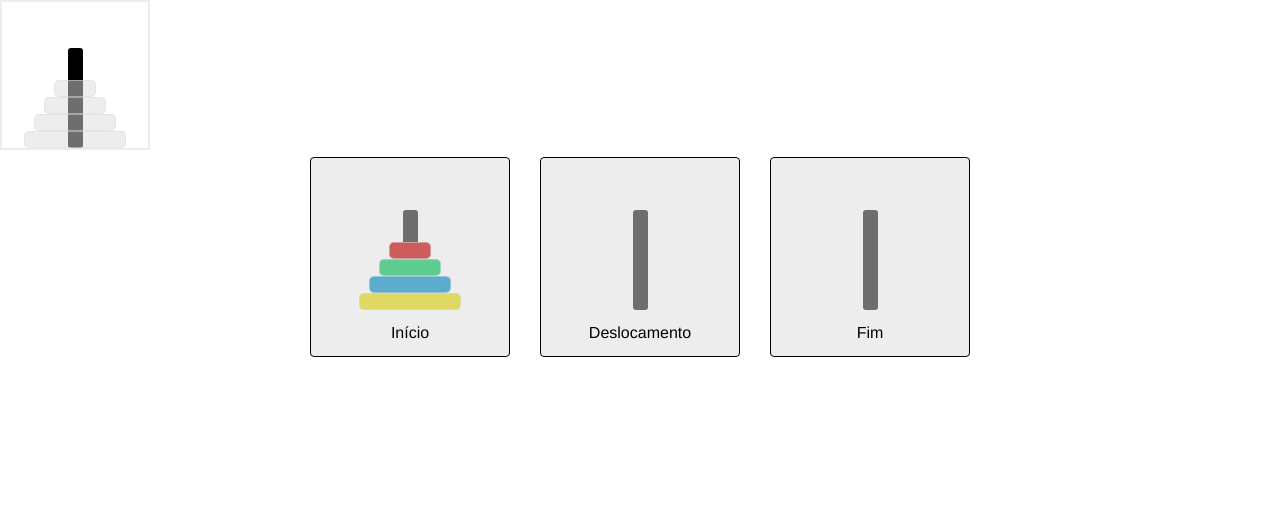
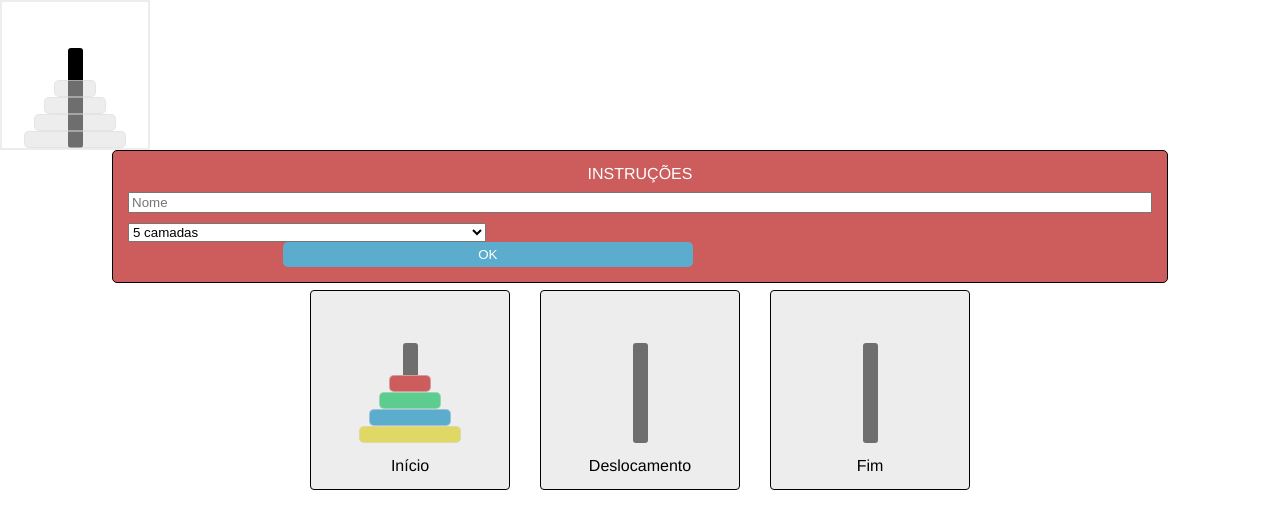
Before and after one commit to Kenzie-Academy-Brasil-Developers/entrega-torre-de-hanoi-sprint-5-emanuelz-martins, a website: page index.html in a window 1280 px wide. Drawn offline with Linux system fonts and the light colour scheme.

Commit message:
card completo

```diff
--- a/index.html
+++ b/index.html
@@ -20,10 +20,18 @@
             </div>
         </header>
         <main>
-            <section id="instrucoes">
-
-            </section>
-            <section id="secaoTorres">
+            <div id="instrucoes" class="instrucoes">
+                <h2 class="instrucoes__titulo"> INSTRUÇÕES </h2>
+                <p class="instrucoes__paragrafo"></p>
+                <input id="nome" class="instrucoes__entrada" type="text" placeholder="Nome">
+                <select id="dificuldade-select" class="instrucoes__select">
+                    <option value="5">5 camadas</option>
+                    <option value="4">4 camadas</option>
+                    <option value="3">3 camadas</option>
+                </select>
+                <button id="instrucoes-aceitas" class="instrucoes__botao">OK</button>
+            </div>
+            <section id="secaoTorres" class="hidden">
                 <!-- torre de ínicio -->
                 <section class="torre__area area--um">
                     <div id="torre__pilha--um" class="torre__area__pilha">
--- /dev/null
+++ b/package.json
@@ -0,0 +1,3 @@
+{
+    "type": "module"
+}
--- a/src/instrucoes.js
+++ b/src/instrucoes.js
@@ -1,5 +1,16 @@
 const caixaInstrucoes = document.querySelector('#instrucoes');
+const nomeJogador = document.querySelector('#nome');
+const dificuldade = document.querySelector('#dificuldade-select');
+const botaoInstrucoes = document.querySelector('#instrucoes-aceitas');
 
-function criarCaixaInstrucoes() {
+function getNome() {
+    return nomeJogador;
+}
 
+function getDificuldade() {
+    return dificuldade;
 }
+
+botaoInstrucoes.addEventListener('click', () => {
+    caixaInstrucoes.setAttribute('class', 'hidden');
+});
--- a/src/scripts.js
+++ b/src/scripts.js
@@ -7,6 +7,8 @@ let modoAtualDoDisco = false;
 let discoSelecionado;
 
 criarDiscos();
+console.log(getNome);
+console.log(getDificuldade);
 
 function criarDiscos() {
     for (let i = 4; i > 0; i--) {
--- a/styles/style.css
+++ b/styles/style.css
@@ -12,6 +12,51 @@ section {
   --light-green-color: rgb(92, 205, 143);
   --light-blue-color: rgb(92, 173, 205);
   --yellow-color: rgb(224, 216, 100);
+}
+
+.hidden {
+  display: none;
+}
+
+.show {
+  display: block;
+}
+
+.instrucoes {
+  display: flex;
+  flex-direction: column;
+  justify-content: center;
+  text-align: center;
+  width: 80%;
+  padding: 15px;
+  margin: 0 auto;
+  background: var(--pink-pastel-color);
+  border: 1px solid var(--black-color);
+  border-radius: 5px;
+}
+
+.instrucoes__titulo, .instrucoes__paragrafo {
+  color: white;
+}
+
+.instrucoes__entrada, .instrucoes__select {
+  margin-top: 10px;
+}
+
+.instrucoes__select {
+  width: 35%;
+  cursor: pointer;
+}
+
+.instrucoes__botao {
+  width: 40%;
+  padding: 5px;
+  background: var(--light-blue-color);
+  margin-left: 155px;
+  border: none;
+  border-radius: 5px;
+  color: white;
+  cursor: pointer;
 }
 
 .caixa__selecao {
```
